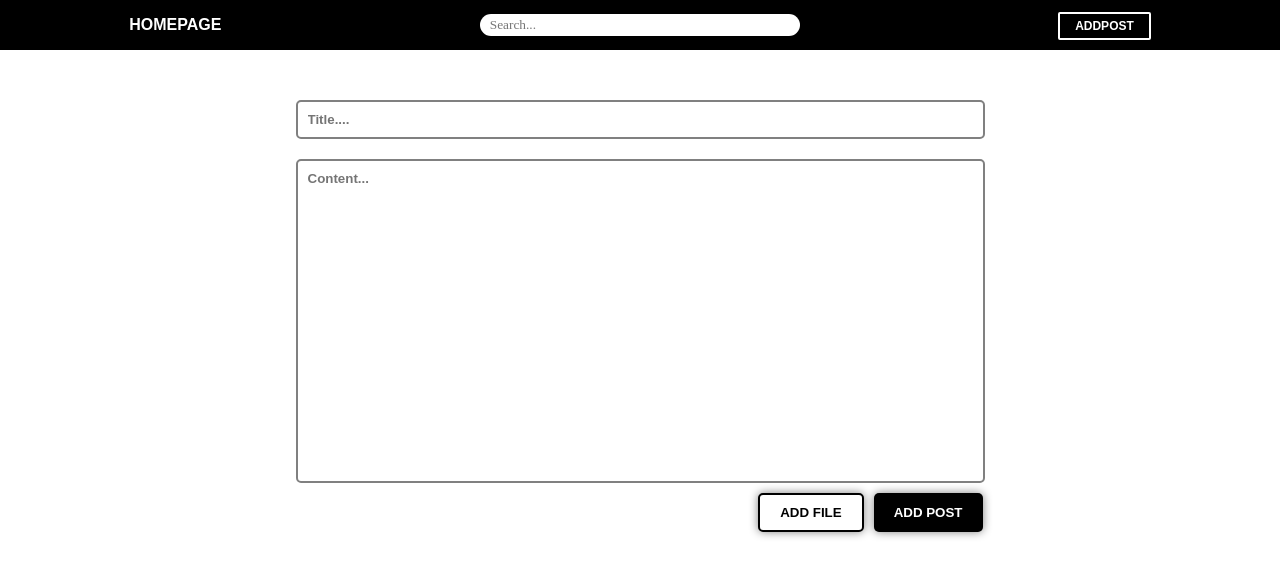
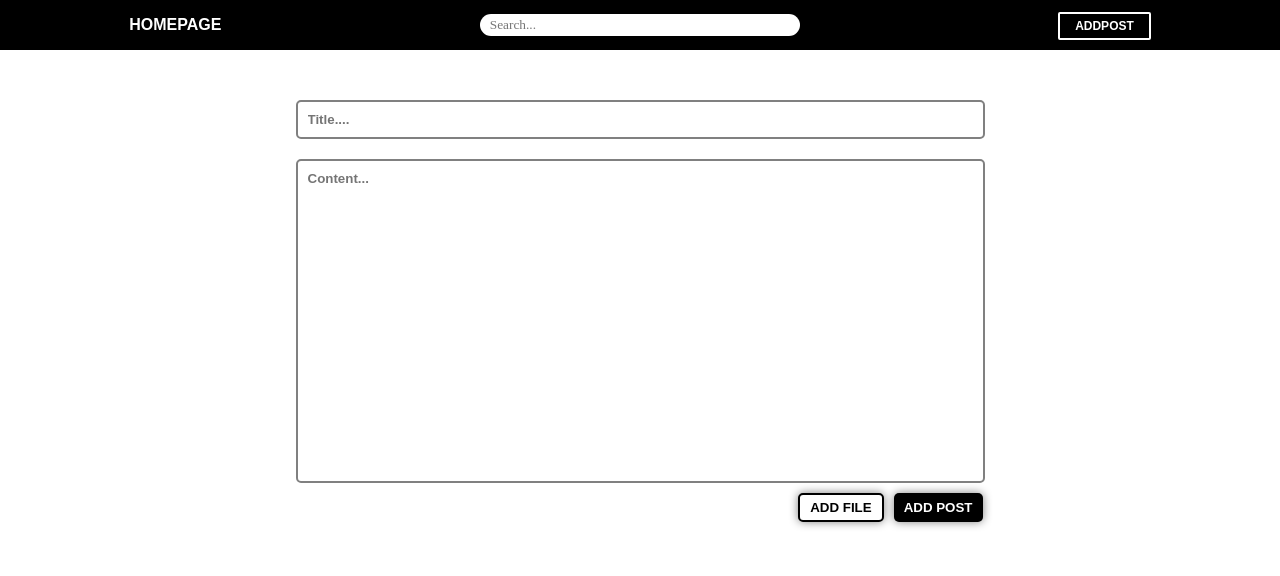
Before and after one commit to YauheniRusinchuk/anon, a React (Create React App) app: page /addpost in a window 1280 px wide. Shown: the top 576 px of the page. Built offline with nearby package versions, Linux system fonts and the light colour scheme; a web font is replaced by a local one.

Commit message:
Add redirect

```diff
--- a/src/components/Main/addpostview.js
+++ b/src/components/Main/addpostview.js
@@ -1,5 +1,6 @@
 import React from 'react';
 import {connect} from 'react-redux';
+import { Redirect } from 'react-router-dom'
 import {AddPost} from '../../actions/index';
 
 
@@ -8,6 +9,7 @@ class Addpostview extends React.Component {
   state = {
     title: '',
     content: '',
+    redirect: false
   }
 
   onSubmit = (e) => {
@@ -15,7 +17,7 @@ class Addpostview extends React.Component {
     const {title,content} = this.state;
     if(title && content) {
         this.props.AddPost(this.state);
-        this.setState({title: "", content: ""})
+        this.setState({title: "", content: "", redirect: true})
     }else {
       return false
     }
@@ -29,7 +31,7 @@ class Addpostview extends React.Component {
   }
 
   render(){
-    const {title,content} = this.state
+    const {title,content,redirect} = this.state
       return(
       <div className='addpostview'>
         <div className="container">
@@ -52,6 +54,7 @@ class Addpostview extends React.Component {
                 <button className="addfile" onClick={()=>this.fileInput.click()}>add file</button>
   				      <input  className="three" type="submit" value="Add Post" / >
              </div>
+             {redirect && <Redirect to="/" />}
   		    </form>
   	   </div>
     </div>
--- a/src/components/Main/style/main.css
+++ b/src/components/Main/style/main.css
@@ -121,7 +121,7 @@ form .three {
 	font-family: Mina, Arial;
 	font-weight: bold;
 	color: white;
-	padding: 10px 20px;
+	padding: 5px 10px;
 	border-radius: 5px;
 	outline: none;
 	cursor: pointer;
@@ -137,7 +137,7 @@ form .addfile {
   text-transform: uppercase;
   cursor: pointer;
   box-shadow: 0 0 10px grey;
-  padding: 10px 20px;
+  padding: 5px 10px;
   border: 2px solid black;
   background-color: white;
   color: black;
```
